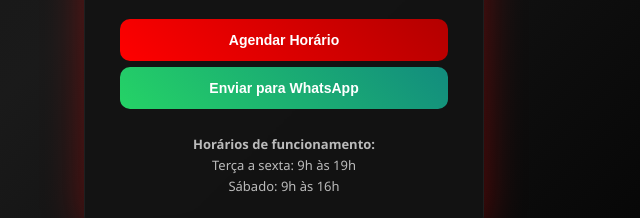
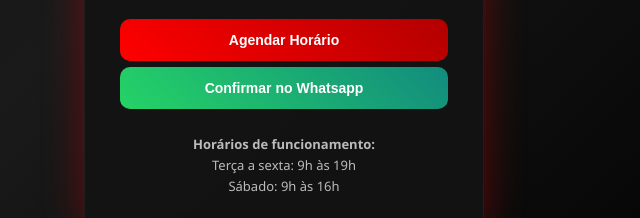
Before and after one commit to guimota019/Street-barber, a plain HTML site: page index.html in a window 1280 px wide. Shown: the part 601-819 px from the top of the page, 356-996 px from the left. Drawn offline with Linux system fonts and the light colour scheme.

Commit message:
Update index.html

```diff
--- a/index.html
+++ b/index.html
@@ -230,7 +230,7 @@ color:#ff2b2b;
 <select id="hora"></select>
 
 <button onclick="agendar()">Agendar Horário</button>
-<button class="whatsapp" onclick="enviarWhats()">Enviar para WhatsApp</button>
+<button class="whatsapp" onclick="enviarWhats()">Confirmar no Whatsapp</button>
 
 <div class="agendamentos" id="lista"></div>
 
```
